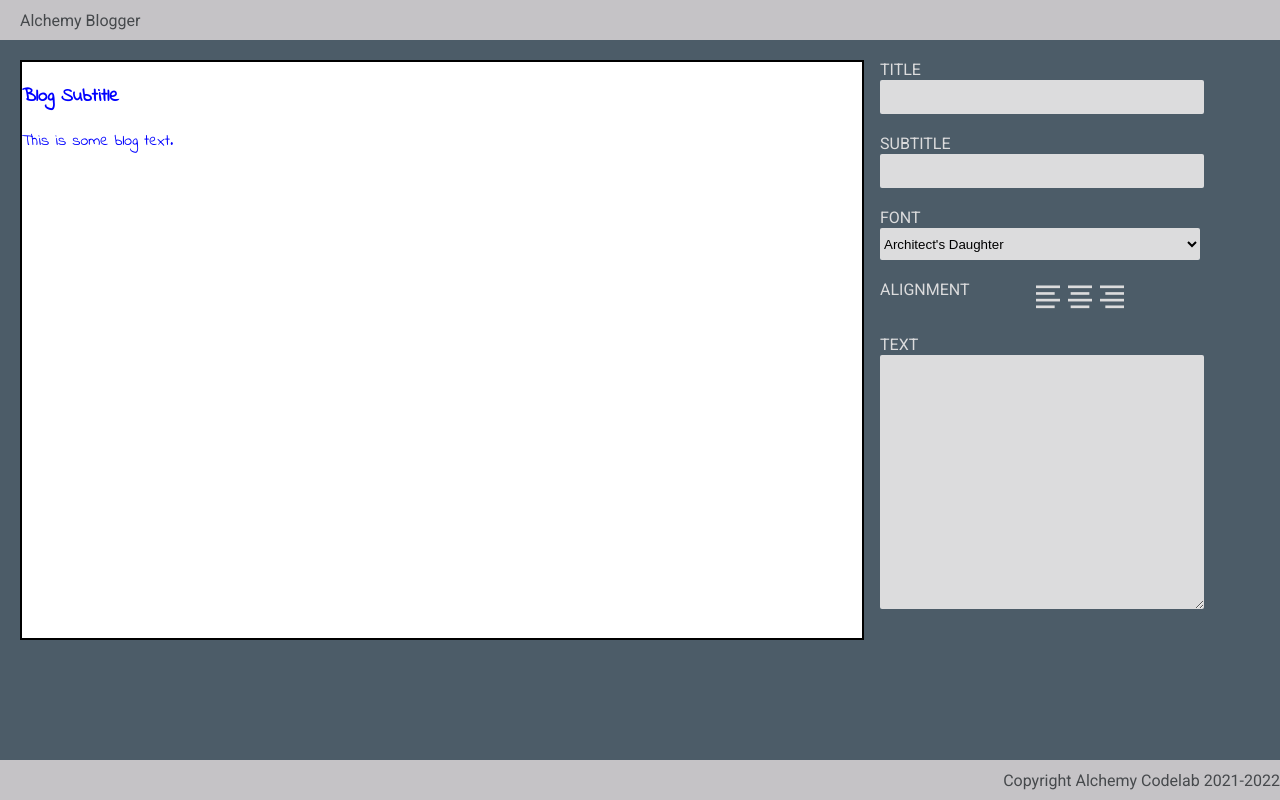
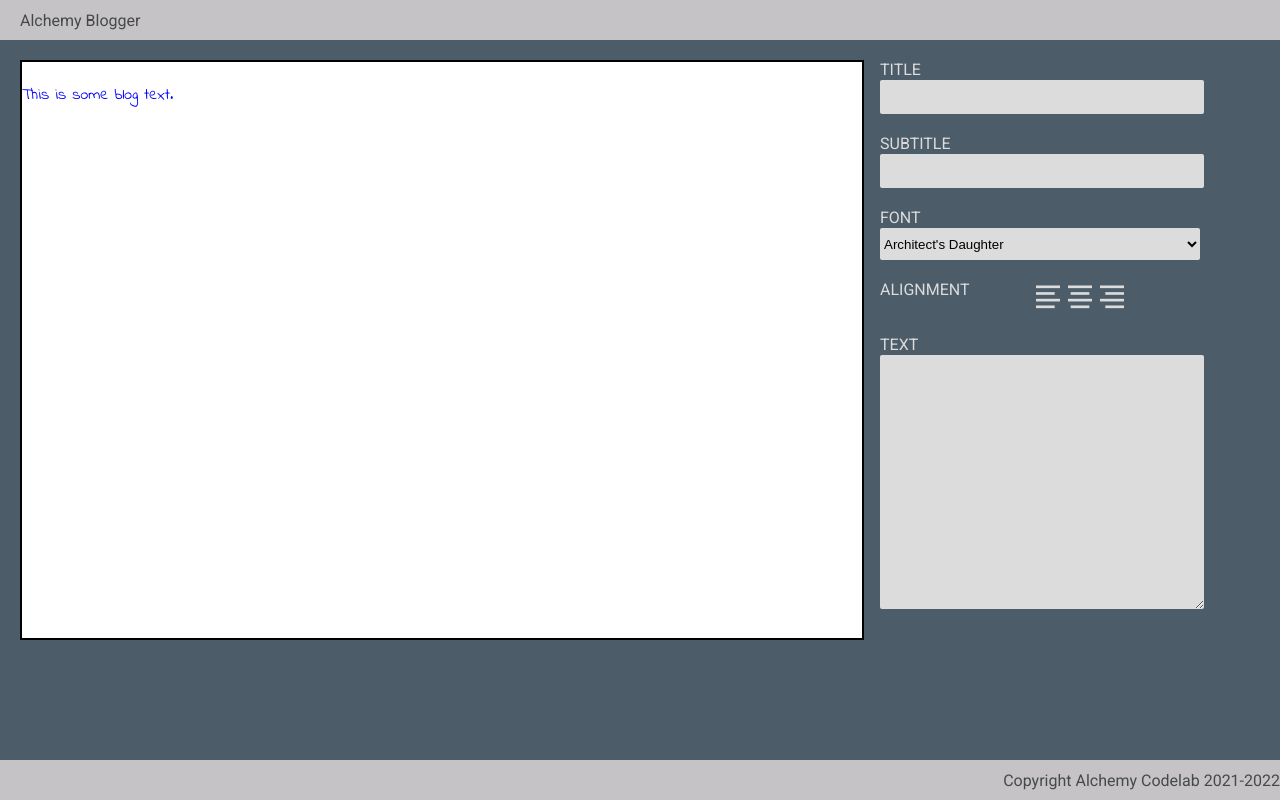
Before and after one commit to ryan-j-parker/react-blog, a React (Create React App) app: page / in a window 1280 px wide. Built offline with nearby package versions, Linux system fonts and the light colour scheme; a web font is replaced by a local one.

Commit message:
add blog subtitle

```diff
--- a/src/components/Editor/Editor.js
+++ b/src/components/Editor/Editor.js
@@ -1,6 +1,6 @@
 import './Editor.css';
 
-export default function Editor({ title, setTitle }) {
+export default function Editor({ title, setTitle, subtitle, setSubtitle }) {
   return (
     <div className="editor">
       <div className="form-control">
@@ -8,7 +8,7 @@
         <label htmlFor="title">Title</label>
       </div>
       <div className="form-control">
-        <input type="text" />
+        <input type="text"value={subtitle} onChange={(e) => setSubtitle(e.target.value)} />
         <label>Subtitle</label>
       </div>
       <div className="form-control">
--- a/src/components/Home/Home.js
+++ b/src/components/Home/Home.js
@@ -9,11 +9,12 @@
 export default function Home() {
   // add useState calls here for title, subtitle, font, align, and text
   const [title, setTitle] = useState('');
+  const [subtitle, setSubtitle] = useState('');
 
   return (
     <main>
-      <Preview title={title} />
-      <Editor title={title} setTitle={setTitle} />
+      <Preview title={title} subtitle={subtitle}/>
+      <Editor title={title} setTitle={setTitle} subtitle={subtitle} setSubtitle={setSubtitle} />
     </main>
   );
 }
--- a/src/components/Preview/Preview.js
+++ b/src/components/Preview/Preview.js
@@ -2,7 +2,7 @@
 
 import './Preview.css';
 
-export default function Preview({ title }) {
+export default function Preview({ title, subtitle }) {
   // implement a Preview screen here
   //  Note - the HTML should have the following structure
   //  the main div should have a class of preview and the font-name prop
@@ -10,7 +10,7 @@
   return (
     <div className="preview indie-flower">
       <h1>{title}</h1>
-      <h3>Blog Subtitle</h3>
+      <h3>{subtitle}</h3>
       <p>This is some blog text. </p>
     </div>
   );
```
